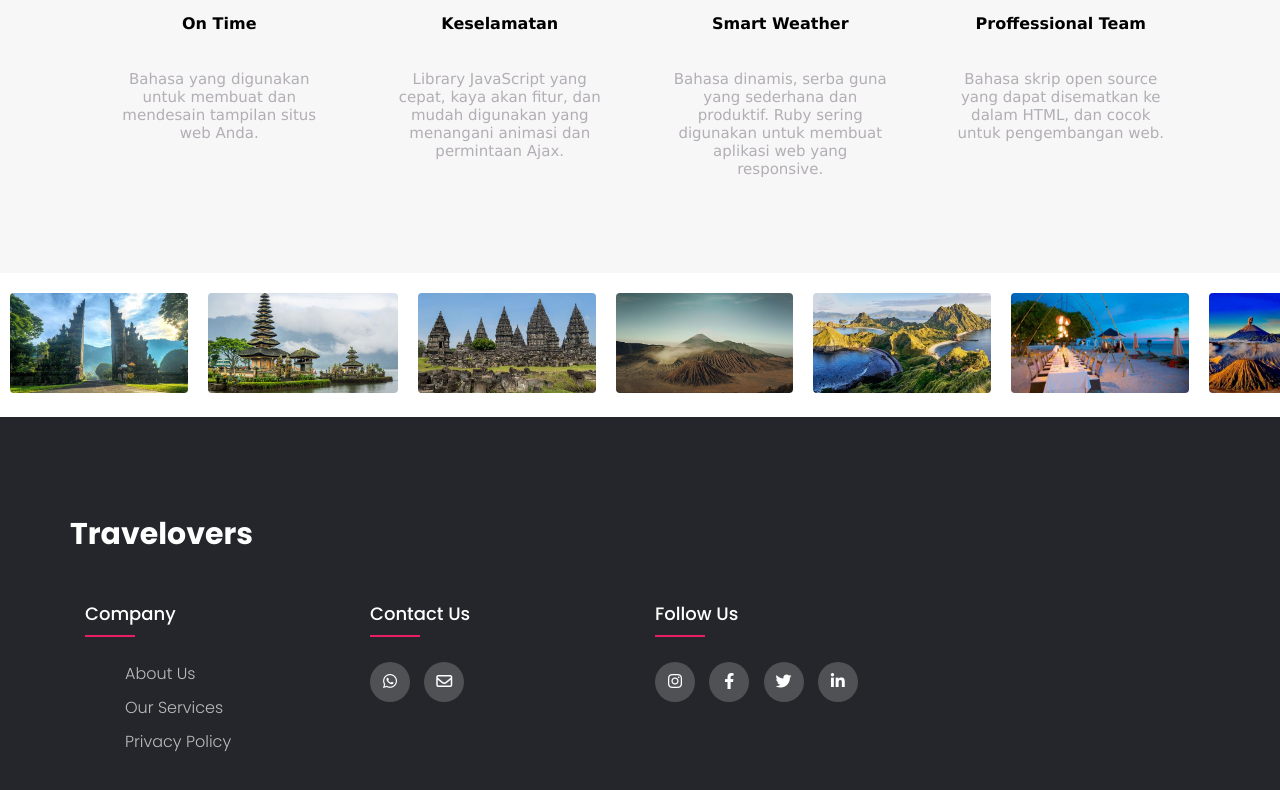
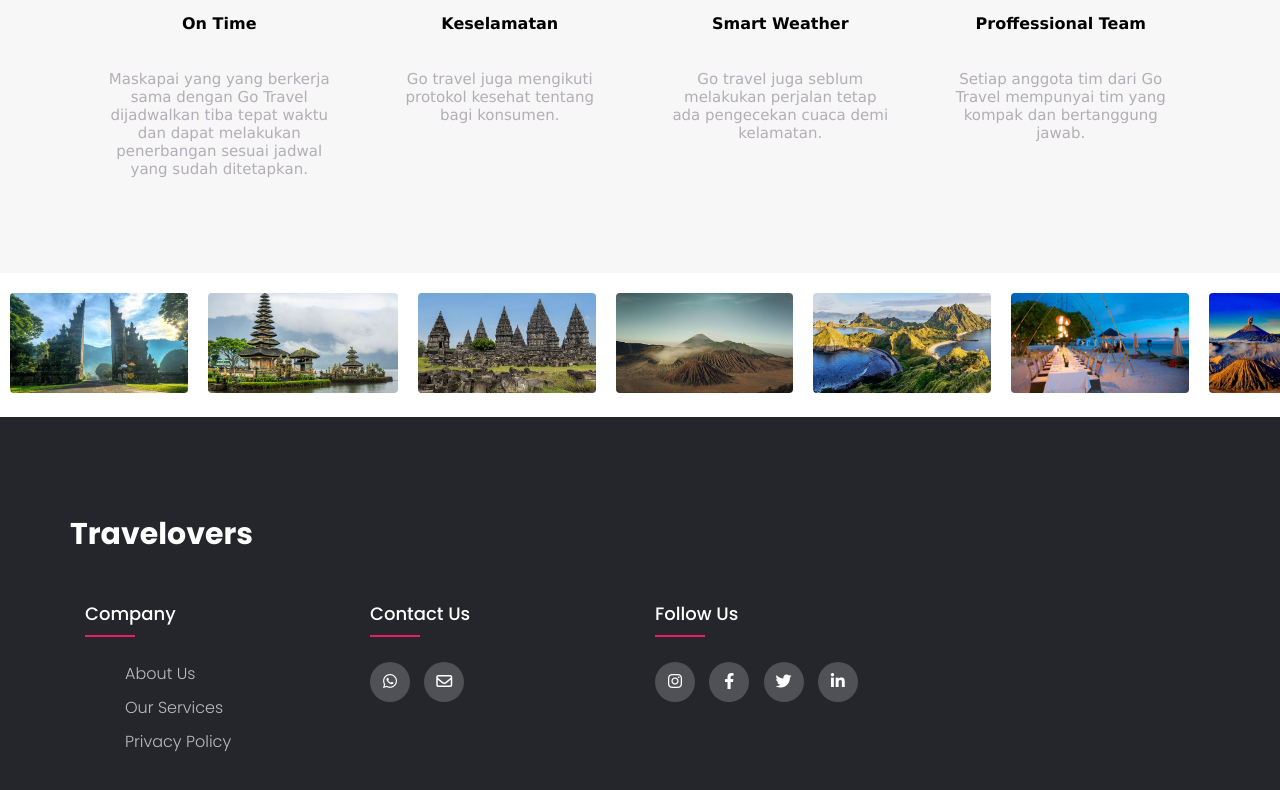
Before and after one commit to progate8b/progate8b.github.io, a plain HTML site: page index.html in a window 1280 px wide. Shown: the part 984-1774 px from the top of the page. Drawn offline with Linux system fonts and the light colour scheme.

Commit message:
Update index.html

```diff
--- a/index.html
+++ b/index.html
@@ -56,28 +56,28 @@
               <img src="asset/feature1.png">
             </div>
               <h4>On Time</h4>
-             <p class="text-contents">Bahasa yang digunakan untuk membuat dan mendesain tampilan situs web Anda. </p>
+             <p class="text-contents">Maskapai yang yang berkerja sama dengan Go Travel dijadwalkan tiba tepat waktu dan dapat melakukan penerbangan sesuai jadwal yang sudah ditetapkan. </p>
           </div>
           <div class="lesson">
             <div class="lesson-icon">
               <img src="asset/feature2.png">
             </div>
             <h4>Keselamatan</h4>
-            <p class="text-contents">Library JavaScript yang cepat, kaya akan fitur, dan mudah digunakan yang menangani animasi dan permintaan Ajax.</p>
+            <p class="text-contents">Go travel juga mengikuti protokol kesehat tentang bagi konsumen.</p>
           </div>
           <div class="lesson">
             <div class="lesson-icon">
               <img src="asset/feature3.png">
             </div>
             <h4>Smart Weather</h4>
-            <p class="text-contents">Bahasa dinamis, serba guna yang sederhana dan produktif. Ruby sering digunakan untuk membuat aplikasi web yang responsive.</p>
+            <p class="text-contents">Go travel juga seblum melakukan perjalan tetap ada pengecekan cuaca demi kelamatan.</p>
           </div>
           <div class="lesson">
             <div class="lesson-icon">
               <img src="asset/feature4.png">
             </div>
             <h4>Proffessional Team</h4>
-            <p class="text-contents">Bahasa skrip open source yang dapat disematkan ke dalam HTML, dan cocok untuk pengembangan web.</p>
+            <p class="text-contents">Setiap anggota tim dari Go Travel mempunyai tim yang kompak dan bertanggung jawab.</p>
           </div>
           <div class="clear"></div>
         </div>
```
